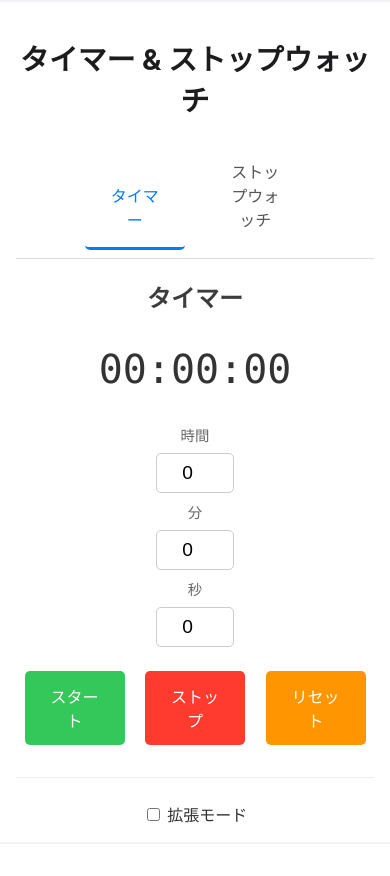
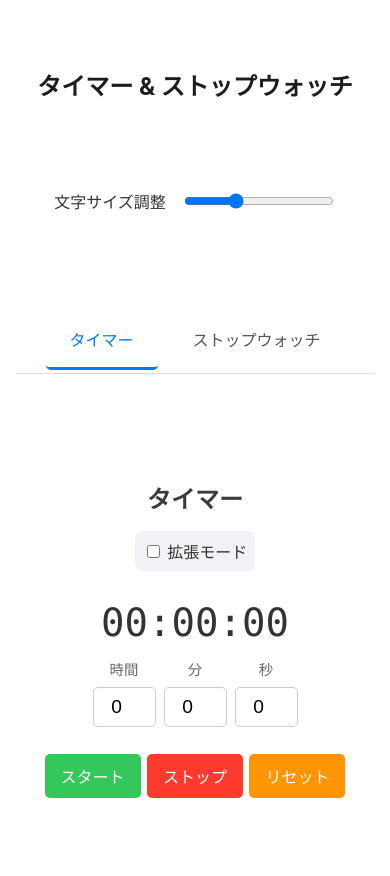
Before and after one commit to araihara/timer-clock, a Flask app: page / in a window 390 px wide. Before the commit the page ends 844 px from the top, so only its background shows below. Run offline with Flask 3, Linux system fonts and the light colour scheme.

Commit message:
feat: UIを改善し、時間表示の拡大とサイズ調整機能を追加
ユーザーフィードバックに基づき、以下のUI改善を実施。

- メインの時間表示を拡大し、レスポンシブに対応。
- 文字サイズを調整できるスライダーを追加。
- タイマーの拡張モードのセクションを上部に移動。

```diff
--- a/static/css/style.css
+++ b/static/css/style.css
@@ -22,7 +22,7 @@ body {
 
 h1 {
     font-size: 2rem;
-    margin-bottom: 1.5rem;
+    margin-bottom: 1rem;
     color: #1c1c1e;
 }
 
@@ -31,6 +31,20 @@ h2 {
     margin-bottom: 1rem;
     color: #3c3c3e;
 }
+
+/* 設定 */
+.settings-container {
+    margin-bottom: 1.5rem;
+    display: flex;
+    justify-content: center;
+    align-items: center;
+    gap: 1rem;
+}
+
+#font-size-slider {
+    width: 150px;
+}
+
 
 /* タブ */
 .tab-container {
@@ -56,19 +70,29 @@ h2 {
 
 .tab-content {
     display: none;
+    flex-direction: column;
+    align-items: center;
 }
 
 .tab-content.active {
-    display: block;
+    display: flex;
 }
 
 /* ディスプレイ */
 .timer-display, .stopwatch-display {
-    font-size: 3.5rem;
-    font-weight: 300;
-    margin: 2rem 0;
+    /* Viewport width unit: 10vw means 10% of viewport width */
+    font-size: 10vw;
+    font-weight: 200;
+    margin: 1rem 0;
     font-family: 'Menlo', 'Monaco', monospace;
+    line-height: 1;
 }
+
+.stopwatch-display {
+    /* ストップウォッチは文字が多いので少し小さめに */
+    font-size: 8.5vw;
+}
+
 
 /* 入力欄 */
 .timer-inputs {
@@ -135,9 +159,11 @@ button:hover {
 
 /* 拡張モード */
 .advanced-mode {
-    margin-top: 1.5rem;
-    padding-top: 1.5rem;
-    border-top: 1px solid #eee;
+    margin-bottom: 1rem;
+    padding: 0.5rem;
+    border-radius: 8px;
+    background: #f0f2f5;
+    display: inline-block;
 }
 
 #advanced-buttons button {
@@ -154,27 +180,46 @@ button:hover {
 @media (max-width: 600px) {
     .container {
         width: 100%;
-        height: 100%;
+        min-height: 100vh;
         border-radius: 0;
         box-shadow: none;
         padding: 1rem;
+        display: flex;
+        flex-direction: column;
+        justify-content: space-around;
     }
 
     h1 {
-        font-size: 1.8rem;
+        font-size: 1.5rem;
     }
 
     .timer-display, .stopwatch-display {
-        font-size: 2.5rem;
+        /* スマートフォンではより大きく */
+        font-size: 15vw;
+    }
+
+    .stopwatch-display {
+        font-size: 12vw;
     }
 
     .timer-inputs {
-        flex-direction: column;
+        flex-direction: row; /* 横並びに戻す */
         gap: 0.5rem;
+        justify-content: center;
+    }
+
+    .input-group input {
+        width: 45px;
     }
 
     button {
-        width: 100px;
-        margin-bottom: 0.5rem;
+        padding: 0.6rem 1rem;
+        margin: 0.2rem;
+    }
+
+    .timer-controls, .stopwatch-controls {
+        display: flex;
+        flex-wrap: wrap;
+        justify-content: center;
     }
 }
--- a/static/js/main.js
+++ b/static/js/main.js
@@ -16,6 +16,23 @@ document.addEventListener('DOMContentLoaded', () => {
     };
     // 初期状態で最初のタブを開く
     document.querySelector('.tab-link').click();
+
+    // --- 設定機能 ---
+    const fontSizeSlider = document.getElementById('font-size-slider');
+    const timerDisplay = document.querySelector('.timer-display');
+    const stopwatchDisplay = document.querySelector('.stopwatch-display');
+
+    function updateFontSize() {
+        const size = fontSizeSlider.value;
+        // The value from the slider will be used as a base for vw units
+        timerDisplay.style.fontSize = `${size}vw`;
+        // Stopwatch has more characters, so we make it slightly smaller
+        stopwatchDisplay.style.fontSize = `${size * 0.85}vw`;
+    }
+
+    fontSizeSlider.addEventListener('input', updateFontSize);
+    // Set initial size
+    updateFontSize();
 
 
     // --- タイマー機能 ---
--- a/templates/index.html
+++ b/templates/index.html
@@ -11,6 +11,12 @@
     <div class="container">
         <h1>タイマー & ストップウォッチ</h1>
 
+        <!-- 設定セクション -->
+        <div class="settings-container">
+            <label for="font-size-slider">文字サイズ調整</label>
+            <input type="range" id="font-size-slider" min="5" max="20" value="10">
+        </div>
+
         <!-- タブ切り替え -->
         <div class="tab-container">
             <button class="tab-link active" onclick="openTab(event, 'timer')">タイマー</button>
@@ -20,6 +26,17 @@
         <!-- タイマー機能 -->
         <div id="timer" class="tab-content active">
             <h2>タイマー</h2>
+            <div class="advanced-mode">
+                <label>
+                    <input type="checkbox" id="advanced-toggle">
+                    拡張モード
+                </label>
+                <div id="advanced-buttons" class="hidden">
+                    <button id="add-1-min">+1分</button>
+                    <button id="add-3-min">+3分</button>
+                    <button id="add-5-min">+5分</button>
+                </div>
+            </div>
             <div class="timer-display">
                 <span id="timer-hours">00</span>:<span id="timer-minutes">00</span>:<span id="timer-seconds">00</span>
             </div>
@@ -42,17 +59,6 @@
                 <button id="stop-timer">ストップ</button>
                 <button id="reset-timer">リセット</button>
             </div>
-            <div class="advanced-mode">
-                <label>
-                    <input type="checkbox" id="advanced-toggle">
-                    拡張モード
-                </label>
-                <div id="advanced-buttons" class="hidden">
-                    <button id="add-1-min">+1分</button>
-                    <button id="add-3-min">+3分</button>
-                    <button id="add-5-min">+5分</button>
-                </div>
-            </div>
         </div>
 
         <!-- ストップウォッチ機能 -->
```
Also changed, not shown: 1 other file.
